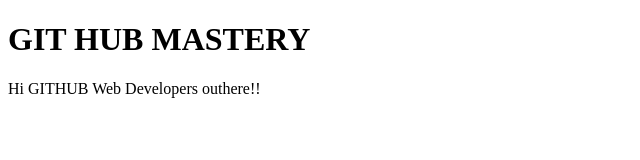
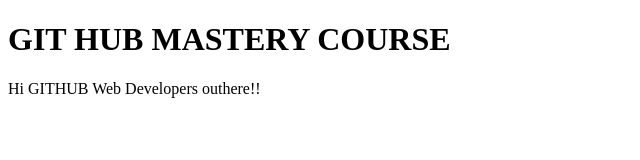
Before and after one commit to amerdardagan/JS-Project-1, a plain HTML site: page index.html in a window 1280 px wide. Shown: the whole page, without its empty margins (0-640 px from the left). Drawn offline with Linux system fonts and the light colour scheme.

```diff
--- a/index.html
+++ b/index.html
@@ -1,9 +1,9 @@
 <!DOCTYPE html>
 <html>
 <head>
-	<title>GIT HUB EXERCISE</title>
+	<title>GIT HUB EXERCISE course</title>
 </head>
-<h1>GIT HUB MASTERY</h1>
+<h1>GIT HUB MASTERY COURSE</h1>
 <body>
 	Hi GITHUB Web Developers outhere!!
 </body>
```
Also changed, not shown: login.html (added).
